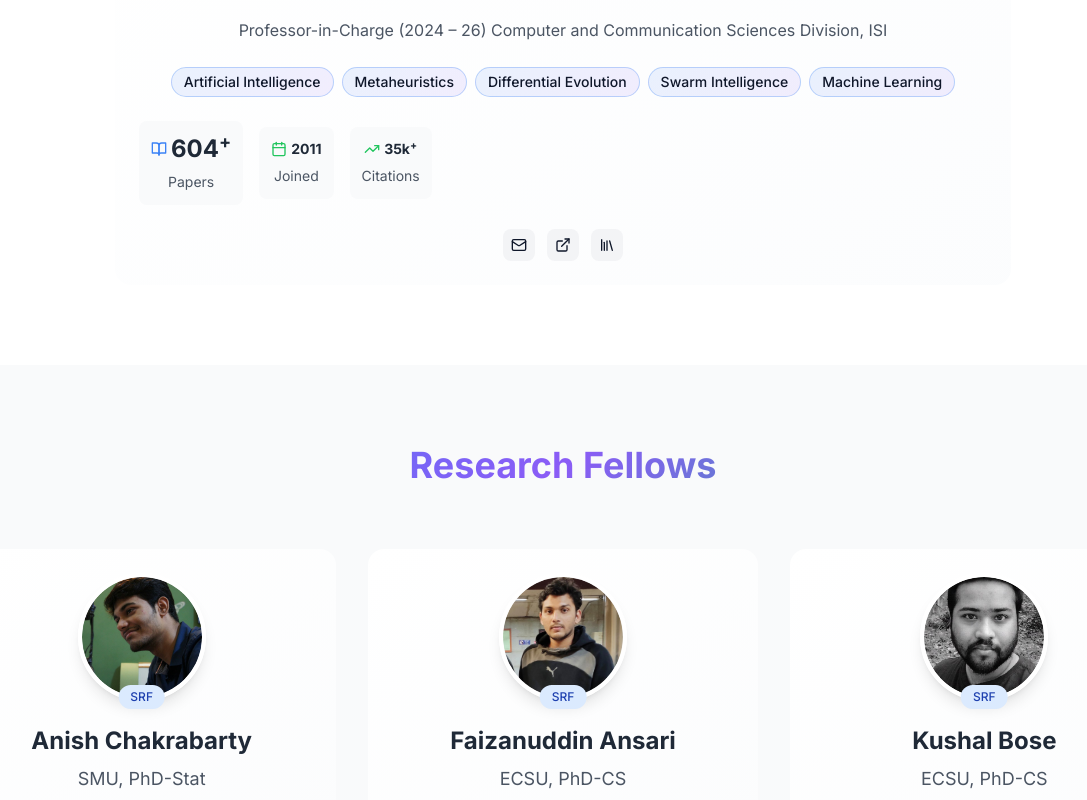
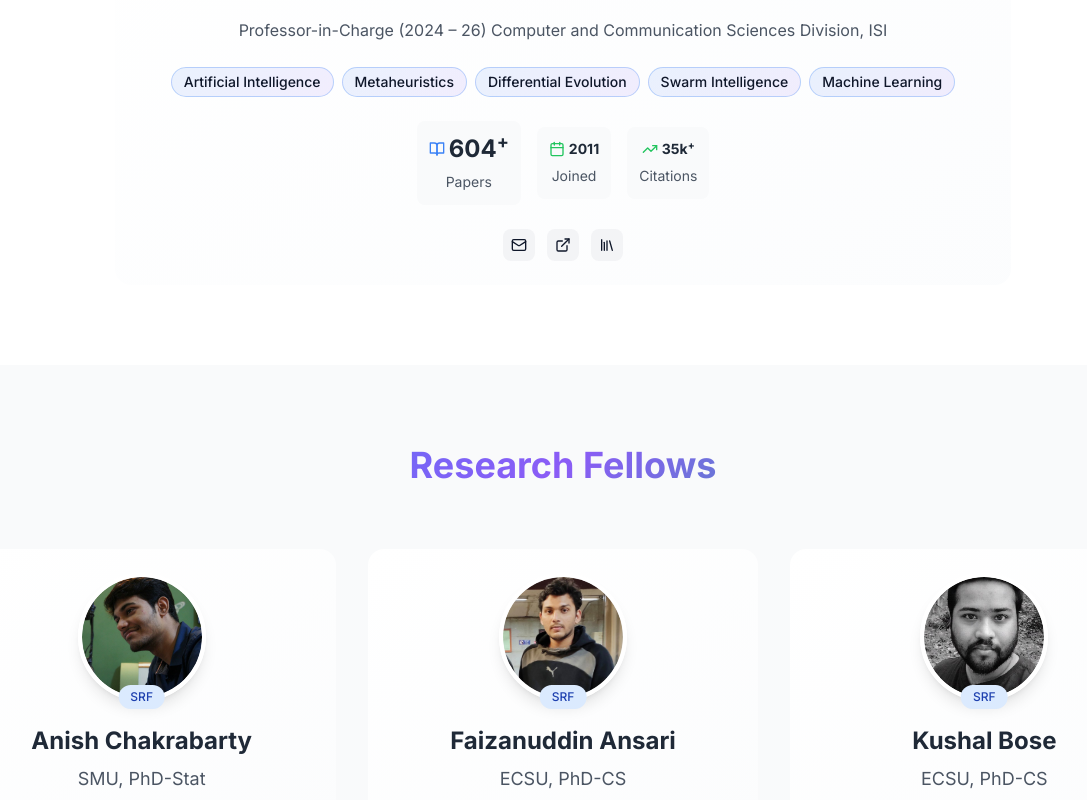
Before and after one commit to mlrgisi/mlrgisi.github.io, a Next.js app: page /team in a window 1280 px wide. Shown: the part 860-1660 px from the top of the page, without its empty margins (77-1164 px from the left). Built offline with nearby package versions, Linux system fonts and the light colour scheme.

Commit message:
Sir's Requirement

```diff
--- a/app/team/page.tsx
+++ b/app/team/page.tsx
@@ -509,7 +509,7 @@ export default function TeamPage() {
         </div>
 
         {/* Stats */}
-        <div className="flex items-center gap-4 mb-6 w-full place-items-center">
+        <div className="flex items-center justify-center gap-4 mb-6 w-full">
         {/* <div className="flex gap-4 mb-6"> */}
           {member.paperCount && (
             <div className="text-center p-3 bg-gray-50 dark:bg-gray-800 rounded-lg">
```
